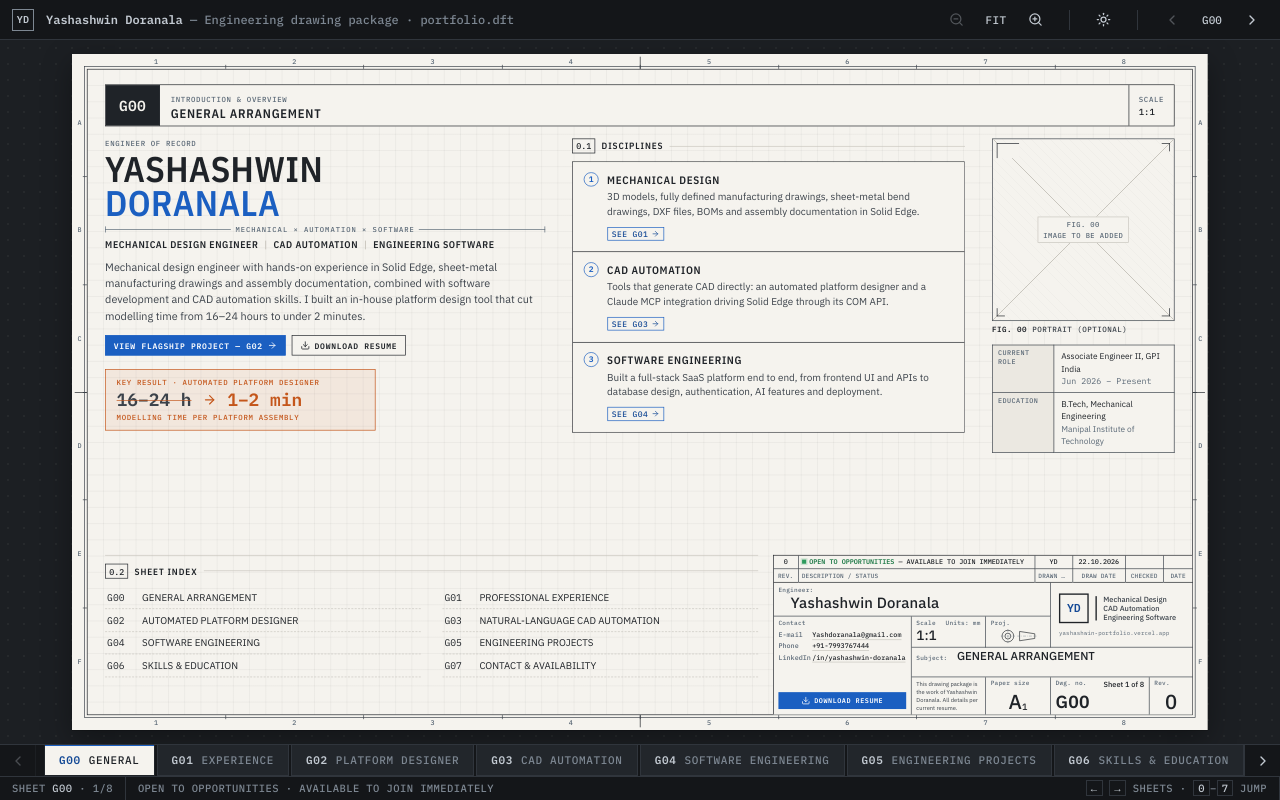
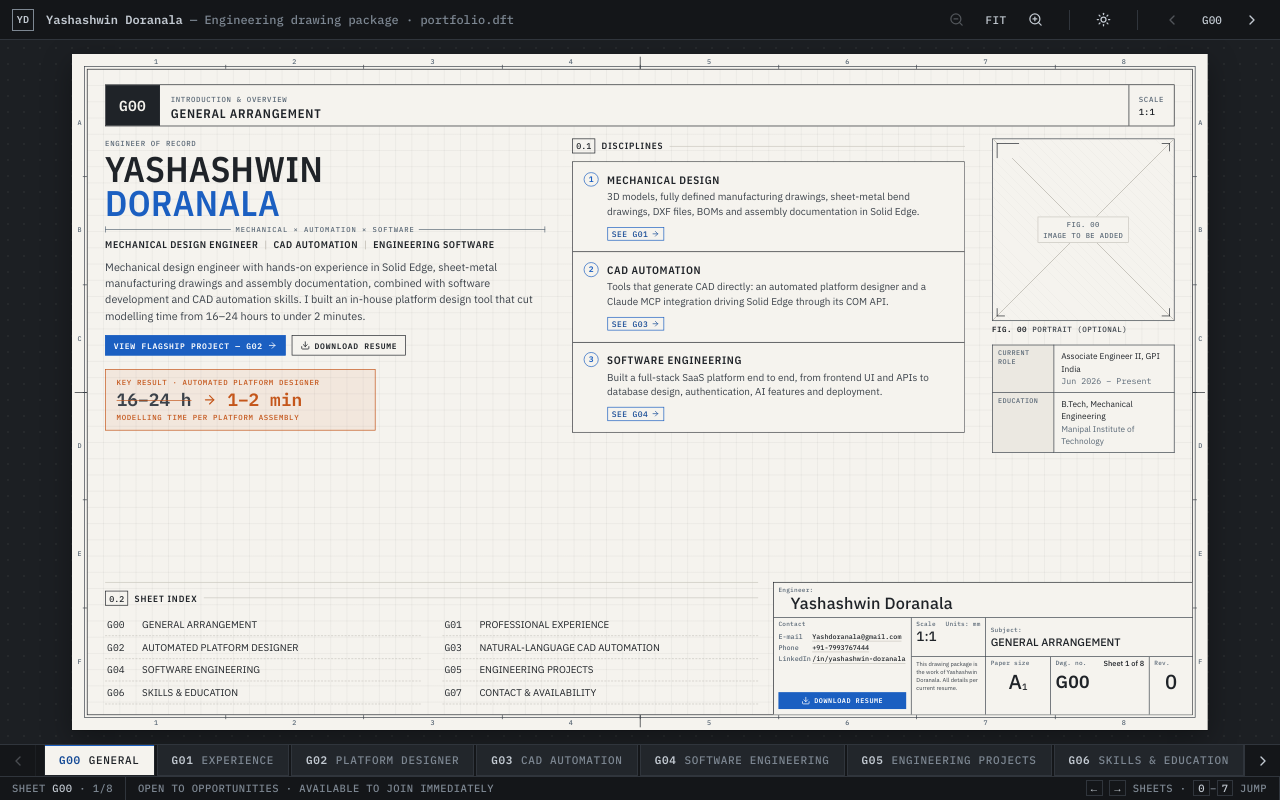
Before and after one commit to HsayYD/Portfolio, a Next.js app: page / in a window 1280 px wide. Built offline with nearby package versions, Linux system fonts and the light colour scheme.

Commit message:
Title block: remove revision strip, logo and projection fields
Co-Authored-By: Claude Opus 5.5 <noreply@anthropic.com>
Claude-Session: https://claude.ai/code/session_01HaAqdXqxTuinBnmdidnP78

```diff
--- a/src/app/globals.css
+++ b/src/app/globals.css
@@ -35,7 +35,7 @@
   --page-w: 1680px;
   --page-h: 1000px;
   --tb-w: 620px;
-  --tb-h: 236px;
+  --tb-h: 196px;
   --frame: 22px;
 }
 
@@ -477,13 +477,11 @@ body {
   height: 100%;
   display: grid;
   grid-template-columns: 204px 110px 96px 146px 64px;
-  grid-template-rows: 40px 50px 46px 44px minmax(0, 1fr);
+  grid-template-rows: 52px 58px minmax(0, 1fr);
   grid-template-areas:
-    "strip strip strip strip strip"
-    "nm    nm    nm    lg    lg"
-    "ct    sc    pj    lg    lg"
-    "ct    sb    sb    sb    sb"
-    "ct    nt    ps    dn    rv";
+    "nm nm nm nm nm"
+    "ct sc sb sb sb"
+    "ct nt ps dn rv";
   font-size: 12px;
   color: var(--ink);
 }
@@ -494,30 +492,10 @@ body {
 .titleblock .huge { font: 500 30px/1 var(--f-sans); }
 .titleblock .huge sub { font-size: 0.45em; vertical-align: baseline; position: relative; top: 0.2em; }
 
-/* revision / status strip */
-.tb-strip { grid-area: strip; border-collapse: collapse; width: 100%; table-layout: fixed; padding: 0 !important; border-right: 0 !important; border-bottom: 1.5px solid var(--ink) !important; }
-.tb-strip td, .tb-strip th { border-right: 1px solid var(--ink-2); padding: 1px 5px; text-align: center; font: 500 9px/1.45 var(--f-mono); white-space: nowrap; overflow: hidden; text-overflow: ellipsis; }
-.tb-strip td:last-child, .tb-strip th:last-child { border-right: 0; }
-.tb-strip tr.data td { height: 19px; border-bottom: 1px solid var(--ink-2); font-size: 10px; color: var(--ink); }
-.tb-strip th { font-weight: 500; color: var(--annot); letter-spacing: 0.03em; }
-.tb-strip .desc { text-align: left; }
-.tb-strip td:nth-child(1), .tb-strip th:nth-child(1) { width: 36px; }
-.tb-strip td:nth-child(3), .tb-strip th:nth-child(3) { width: 56px; }
-.tb-strip td:nth-child(4), .tb-strip th:nth-child(4) { width: 78px; }
-.tb-strip td:nth-child(5), .tb-strip th:nth-child(5) { width: 56px; }
-.tb-strip td:nth-child(6), .tb-strip th:nth-child(6) { width: 44px; }
-.tb-strip .status-lamp { color: #1f7a48; font-weight: 600; }
-.tb-strip .status-lamp::before { width: 6px; height: 6px; }
 
 .tb-nm { grid-area: nm; display: flex; flex-direction: column; justify-content: center; }
-.tb-nm .big { font-size: 22px; padding-left: 18px; letter-spacing: 0.01em; }
-
-.tb-lg { grid-area: lg; border-right: 0 !important; display: flex; flex-direction: column; justify-content: center; gap: 8px; padding: 8px 12px !important; }
-.lg-row { display: flex; align-items: center; gap: 10px; }
-.lg-row .mono-mark { display: grid; place-items: center; width: 44px; height: 44px; border: 2px solid var(--ink); font: 600 17px var(--f-mono); color: var(--accent-ink); }
-.lg-sep { width: 1.5px; height: 36px; background: var(--ink); }
-.lg-txt { font: 500 11px/1.3 var(--f-sans); color: var(--ink-2); }
-.lg-url { font: 400 8.5px var(--f-mono); color: var(--annot); letter-spacing: 0.02em; }
+.tb-nm { border-right: 0 !important; }
+.tb-nm .big { font-size: 24px; padding-left: 18px; letter-spacing: 0.01em; }
 
 .tb-ct { grid-area: ct; border-bottom: 0 !important; display: flex; flex-direction: column; gap: 4px; }
 .tb-ct dl { margin: 2px 0 0; display: grid; grid-template-columns: 50px minmax(0, 1fr); row-gap: 3px; font: 500 10px/1.35 var(--f-mono); }
@@ -537,13 +515,9 @@ body {
 
 .tb-sc { grid-area: sc; }
 .tb-sc .big { display: block; font-size: 20px; margin-top: 1px; }
-.tb-pj { grid-area: pj; display: flex; flex-direction: column; }
-.tb-proj { margin: 2px auto 0; fill: none; stroke: var(--ink); stroke-width: 1.1; }
-.tb-proj .cl { stroke: var(--annot); stroke-width: 0.6; stroke-dasharray: 5 2 1 2; }
 
-.tb-sb { grid-area: sb; border-right: 0 !important; display: flex; align-items: baseline; gap: 14px; }
-.tb-sb .k { display: inline; }
-.tb-sb .big { font-size: 17px; text-transform: none; white-space: nowrap; overflow: hidden; text-overflow: ellipsis; }
+.tb-sb { grid-area: sb; border-right: 0 !important; display: flex; flex-direction: column; justify-content: center; gap: 2px; }
+.tb-sb .big { font-size: 16px; line-height: 1.15; }
 
 .tb-nt { grid-area: nt; border-bottom: 0 !important; font: 400 8.5px/1.4 var(--f-sans); color: var(--ink-2); }
 .tb-ps { grid-area: ps; border-bottom: 0 !important; }
@@ -681,21 +655,16 @@ body {
     grid-template-columns: minmax(0, 1fr) minmax(0, 1fr) minmax(0, 1fr);
     grid-template-rows: auto;
     grid-template-areas:
-      "strip strip strip"
       "nm    nm    nm"
-      "lg    lg    lg"
       "ct    ct    ct"
       "sb    sb    sb"
-      "sc    pj    pj"
-      "ps    dn    rv"
+      "sc    ps    ps"
+      "dn    dn    rv"
       "nt    nt    nt";
     font-size: 13px;
   }
   .tb-mobile .titleblock > * { border-right: 0; border-bottom: 1px solid var(--ink-2) !important; padding: 7px 10px; }
-  .tb-mobile .tb-sc, .tb-mobile .tb-ps, .tb-mobile .tb-dn { border-right: 1px solid var(--ink-2) !important; }
-  .tb-mobile .tb-strip td:nth-child(n+3), .tb-mobile .tb-strip th:nth-child(n+3) { display: none; }
-  .tb-mobile .tb-strip { padding: 0 !important; }
-  .tb-mobile .tb-strip td.desc { white-space: normal; }
+  .tb-mobile .tb-sc, .tb-mobile .tb-dn { border-right: 1px solid var(--ink-2) !important; }
   .tb-mobile .tb-ct dl { font-size: 12.5px; grid-template-columns: 70px minmax(0, 1fr); row-gap: 6px; }
   .tb-mobile .tb-dl { margin-top: 8px; padding: 10px; font-size: 12px; }
   .tb-mobile .tb-nt { font-size: 11px; }
--- a/src/app/sheets.css
+++ b/src/app/sheets.css
@@ -146,7 +146,7 @@
 
 /* figure strips in the foot */
 .figs-foot { display: grid; grid-template-columns: repeat(4, 196px); gap: 16px; align-content: start; border-top: 0; }
-.figs-foot.two { grid-template-columns: repeat(2, 270px); }
+.figs-foot.two { grid-template-columns: repeat(2, 236px); }
 .figs-foot.six { grid-template-columns: repeat(6, minmax(0, 1fr)); gap: 12px; }
 .figs-foot.six figcaption { font-size: 0.62em; }
 
--- a/src/components/TitleBlock.tsx
+++ b/src/components/TitleBlock.tsx
@@ -4,80 +4,24 @@ import type { SheetMeta } from "@/data/sheets";
 
 type Props = { sheet: SheetMeta; index: number; total: number };
 
-/** Projection symbol (truncated cone: end view + side view). */
-function ProjectionSymbol() {
-  return (
-    <svg viewBox="0 0 64 28" width="64" height="28" aria-hidden="true" className="tb-proj">
-      <circle cx="14" cy="14" r="10" />
-      <circle cx="14" cy="14" r="5" />
-      <path d="M2 14H26M14 2V26" className="cl" />
-      <path d="M34 6L60 10V18L34 22Z" />
-      <path d="M30 14H63" className="cl" />
-    </svg>
-  );
-}
-
 /**
- * Manufacturing-drawing title block in the bottom-right corner of the sheet,
- * laid out like a production title block:
+ * Manufacturing-drawing title block in the bottom-right corner of the sheet:
  *
- *  ┌ REV │ DESCRIPTION / STATUS                │ DRAWN │ DATE │ CHK │ DATE ┐
- *  ├──────────────────────────────────────────────────┬───────────────────┤
- *  │ Engineer:  NAME                                  │  logo / identity  │
- *  ├──────────────┬────────────┬──────────────────────┤                   │
- *  │ contact      │ Scale      │ Proj.                │                   │
- *  │              ├────────────┴──────────────────────┴───────────────────┤
- *  │              │ Subject:  SHEET TITLE                                 │
- *  │              ├────────────┬──────────┬─────────────────────┬─────────┤
- *  │ resume ↓     │ note       │ Paper    │ Drawing no.  Sheet  │ Rev     │
- *  └──────────────┴────────────┴──────────┴─────────────────────┴─────────┘
+ *  ┌──────────────────────────────────────────────────────────────────────┐
+ *  │ Engineer:  NAME                                                      │
+ *  ├──────────────┬────────────┬─────────────────────────────────────────┤
+ *  │ contact      │ Scale      │ Subject:  SHEET TITLE                   │
+ *  │              ├────────────┼──────────┬─────────────────────┬────────┤
+ *  │ resume ↓     │ note       │ Paper    │ Dwg. no.     Sheet  │ Rev.   │
+ *  └──────────────┴────────────┴──────────┴─────────────────────┴────────┘
  */
 export function TitleBlock({ sheet, index, total }: Props) {
   const { contact } = profile;
   return (
     <div className="titleblock" aria-label="Title block">
-      {/* revision / status strip */}
-      <table className="tb-strip">
-        <tbody>
-          <tr className="data">
-            <td>{profile.release.rev}</td>
-            <td className="desc">
-              <span className="status-lamp">{profile.status}</span> — {profile.availability.toUpperCase()}
-            </td>
-            <td>{profile.initials}</td>
-            <td>{profile.release.date}</td>
-            <td />
-            <td />
-          </tr>
-          <tr className="heads">
-            <th scope="col">REV.</th>
-            <th scope="col" className="desc">DESCRIPTION / STATUS</th>
-            <th scope="col">DRAWN BY</th>
-            <th scope="col">DRAW DATE</th>
-            <th scope="col">CHECKED</th>
-            <th scope="col">DATE</th>
-          </tr>
-        </tbody>
-      </table>
-
       <div className="tb-nm">
         <span className="k">Engineer:</span>
         <span className="big">{profile.name}</span>
-      </div>
-
-      <div className="tb-lg">
-        <div className="lg-row">
-          <span className="mono-mark" aria-hidden="true">{profile.initials}</span>
-          <span className="lg-sep" aria-hidden="true" />
-          <span className="lg-txt">
-            Mechanical Design
-            <br />
-            CAD Automation
-            <br />
-            Engineering Software
-          </span>
-        </div>
-        <div className="lg-url">{profile.siteUrl.replace("https://", "")}</div>
       </div>
 
       <div className="tb-ct">
@@ -104,11 +48,6 @@ export function TitleBlock({ sheet, index, total }: Props) {
         <span className="k">Scale</span>
         <span className="big">{sheet.scale}</span>
         <span className="k sm">Units: mm</span>
-      </div>
-
-      <div className="tb-pj">
-        <span className="k">Proj.</span>
-        <ProjectionSymbol />
       </div>
 
       <div className="tb-sb">
```
